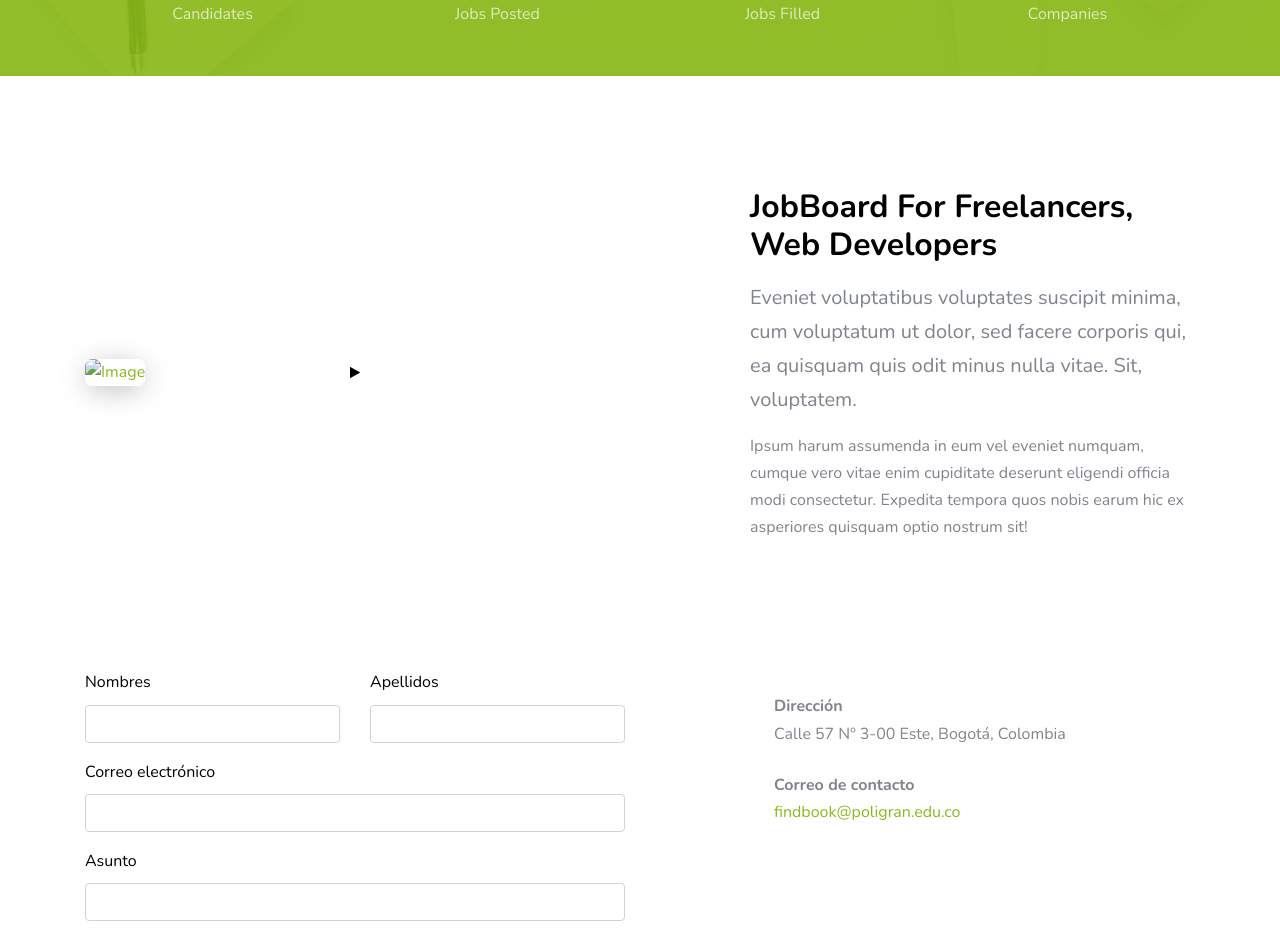
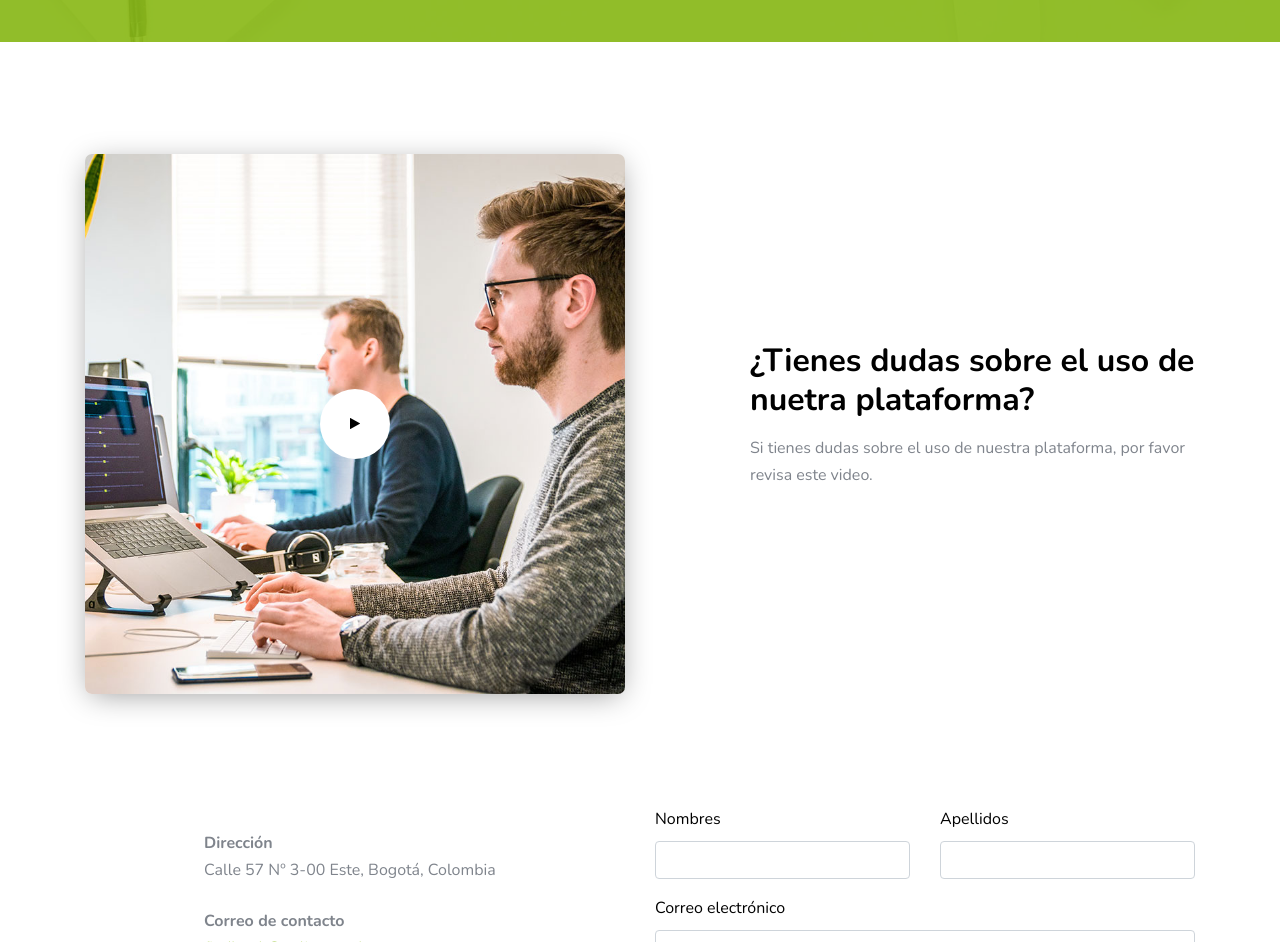
Before and after one commit to EdwardSSQ/FindBookP, a plain HTML site: page Views/support.html in a window 1280 px wide. Shown: the part 692-1634 px from the top of the page. Drawn offline with nearby package versions, Linux system fonts and the light colour scheme; files whose address does not match are found by name.

```diff
--- a/Views/support.html
+++ b/Views/support.html
@@ -111,8 +111,8 @@
       <div class="container">
         <div class="row mb-5 justify-content-center">
           <div class="col-md-7 text-center">
-            <h2 class="section-title mb-2 text-white">JobBoard Site Stats</h2>
-            <p class="lead text-white">Lorem ipsum dolor sit amet consectetur adipisicing elit. Expedita unde officiis recusandae sequi excepturi corrupti.</p>
+            <h2 class="section-title mb-2 text-white">Estadísticas</h2>
+            <p class="lead text-white">Estas son nuestras estadísticas actuales</p>
           </div>
         </div>
         <div class="row pb-0 block__19738 section-counter">
@@ -121,28 +121,28 @@
             <div class="d-flex align-items-center justify-content-center mb-2">
               <strong class="number" data-number="1930">0</strong>
             </div>
-            <span class="caption">Candidates</span>
+            <span class="caption">Candidatos</span>
           </div>
 
           <div class="col-6 col-md-6 col-lg-3 mb-5 mb-lg-0">
             <div class="d-flex align-items-center justify-content-center mb-2">
               <strong class="number" data-number="54">0</strong>
             </div>
-            <span class="caption">Jobs Posted</span>
+            <span class="caption">Trabajos solicitados</span>
           </div>
 
           <div class="col-6 col-md-6 col-lg-3 mb-5 mb-lg-0">
             <div class="d-flex align-items-center justify-content-center mb-2">
               <strong class="number" data-number="120">0</strong>
             </div>
-            <span class="caption">Jobs Filled</span>
+            <span class="caption">Trabajos contratados</span>
           </div>
 
           <div class="col-6 col-md-6 col-lg-3 mb-5 mb-lg-0">
             <div class="d-flex align-items-center justify-content-center mb-2">
               <strong class="number" data-number="550">0</strong>
             </div>
-            <span class="caption">Companies</span>
+            <span class="caption">Compañías</span>
           </div>
 
 
@@ -157,13 +157,13 @@
           <div class="col-lg-6 mb-5 mb-lg-0">
             <a data-fancybox data-ratio="2" href="https://vimeo.com/317571768" class="block__96788">
               <span class="play-icon"><span class="icon-play"></span></span>
-              <img src="images/sq_img_6.jpg" alt="Image" class="img-fluid img-shadow">
+              <img src="../Public/images/sq_img_6.jpg" alt="Image" class="img-fluid img-shadow">
             </a>
           </div>
           <div class="col-lg-5 ml-auto">
-            <h2 class="section-title mb-3">JobBoard For Freelancers, Web Developers</h2>
-            <p class="lead">Eveniet voluptatibus voluptates suscipit minima, cum voluptatum ut dolor, sed facere corporis qui, ea quisquam quis odit minus nulla vitae. Sit, voluptatem.</p>
-            <p>Ipsum harum assumenda in eum vel eveniet numquam, cumque vero vitae enim cupiditate deserunt eligendi officia modi consectetur. Expedita tempora quos nobis earum hic ex asperiores quisquam optio nostrum sit!</p>
+            <h2 class="section-title mb-3">¿Tienes dudas sobre el uso de nuetra plataforma?</h2>
+            <p class="lead"></p>
+            <p>Si tienes dudas  sobre el uso de nuestra plataforma, por favor revisa este video.</p>
           </div>
         </div>
       </div>
@@ -171,6 +171,17 @@
     <section class="site-section" id="next-section">
       <div class="container">
         <div class="row">
+          <div class="col-lg-5 ml-auto">
+            <div class="p-4 mb-3 bg-white">
+              <p class="mb-0 font-weight-bold">Dirección</p>
+              <p class="mb-4">Calle 57 Nº 3-00 Este, Bogotá, Colombia</p>
+
+              <p class="mb-0 font-weight-bold">Correo de contacto</p>
+              <p class="mb-0"><a href="mailto:dmneiran@poligran.edu.co">findbook@poligran.edu.co</a></p>
+
+            </div>
+          </div>
+
           <div class="col-lg-6 mb-5 mb-lg-0">
             <form action="#" class="">
 
@@ -217,16 +228,7 @@
 
             </form>
           </div>
-          <div class="col-lg-5 ml-auto">
-            <div class="p-4 mb-3 bg-white">
-              <p class="mb-0 font-weight-bold">Dirección</p>
-              <p class="mb-4">Calle 57 Nº 3-00 Este, Bogotá, Colombia</p>
 
-              <p class="mb-0 font-weight-bold">Correo de contacto</p>
-              <p class="mb-0"><a href="mailto:dmneiran@poligran.edu.co">findbook@poligran.edu.co</a></p>
-
-            </div>
-          </div>
         </div>
       </div>
     </section>
```
